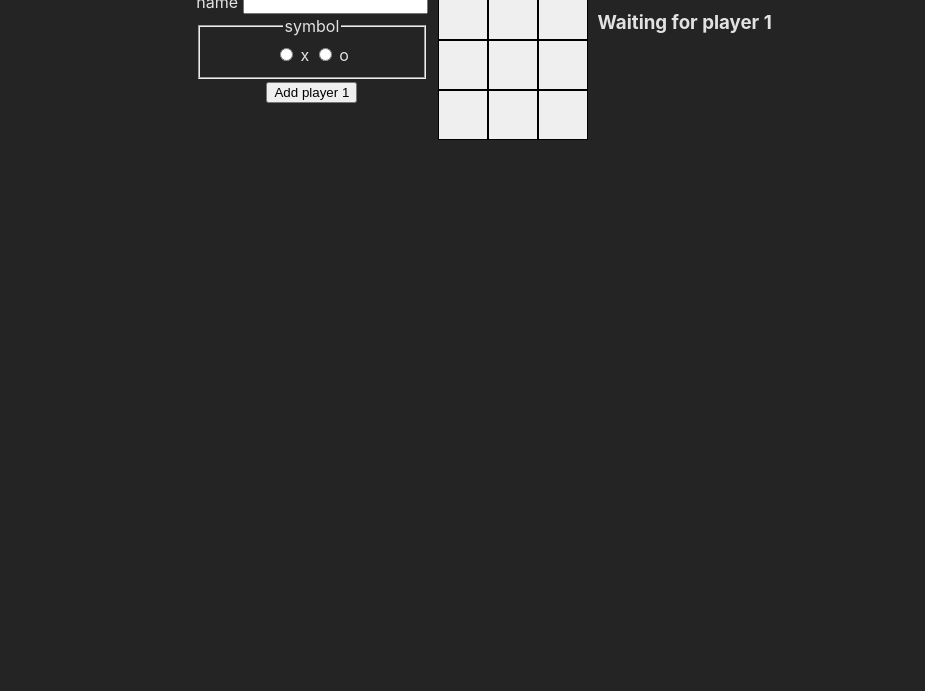
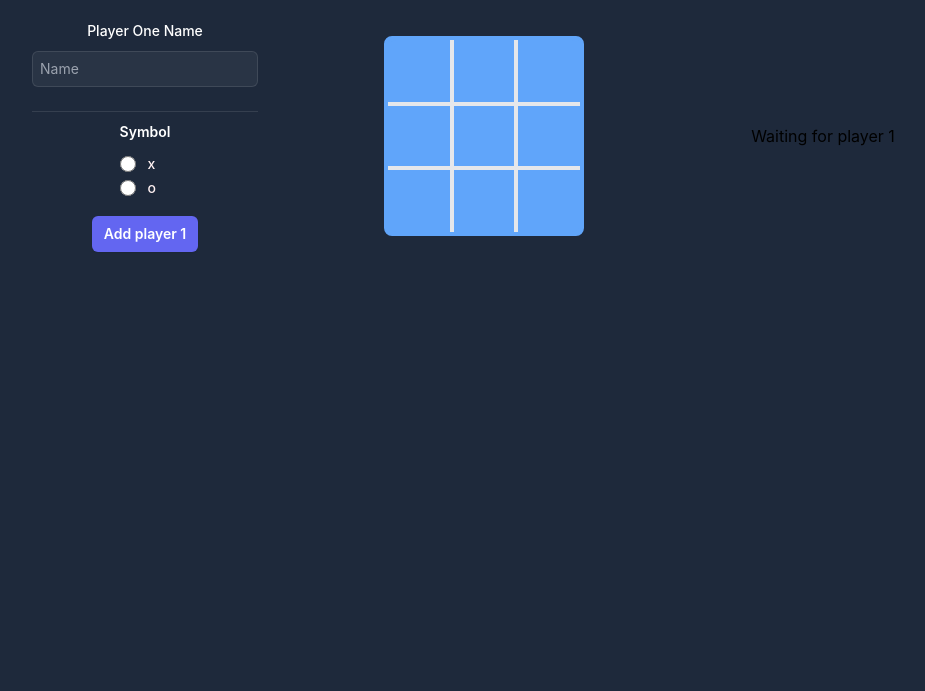
Before and after one commit to edensalt/tic-tac-toe, a website built with Vite: page index.html in a window 1280 px wide. Shown: the part 109-800 px from the top of the page, without its empty margins (156-1081 px from the left). Built offline with nearby package versions, Linux system fonts and the light colour scheme.

Commit message:
Add style for background, board and player 1 form

```diff
--- a/app.js
+++ b/app.js
@@ -64,7 +64,6 @@ const gameController = (function () {
     // Announce winner
 
     const decideWinner = () => {
-
       const boardRows = board.length;
 
       // Function to remove board and declare winner
@@ -156,6 +155,42 @@ const displayController = (function () {
         cellButton.textContent = cell;
         cellButton.dataset.row = rowIndex;
         cellButton.dataset.column = columnIndex;
+        cellButton.classList.add(
+          "rounded-none",
+          "bg-blue-200",
+          "border-2",
+          "border-solid",
+          "h-full",
+          "w-full",
+          "bg-blue-400",
+          "hover:bg-rose-200"
+        );
+
+        if (rowIndex === 0) {
+          cellButton.classList.add("border-t-0");
+          if (columnIndex === 0) {
+            cellButton.classList.add('rounded-tl-lg')
+          }
+        }
+        if (rowIndex === 2) {
+          cellButton.classList.add("border-b-0");
+          if (columnIndex === 2) {
+            cellButton.classList.add('rounded-br-lg')
+          }
+        }
+        if (columnIndex === 0) {
+          cellButton.classList.add("border-l-0");
+          if (rowIndex === 2) {
+            cellButton.classList.add('rounded-bl-lg')
+          }
+        }
+        if (columnIndex === 2) {
+          cellButton.classList.add("border-r-0");
+          if (rowIndex === 0) {
+            cellButton.classList.add('rounded-tr-lg')
+          }
+        }
+
         cellButton.addEventListener("click", handleClick);
         boardDiv.appendChild(cellButton);
       });
@@ -202,7 +237,7 @@ const getPLayers = (function () {
 
   function welcomePlayer1() {
     form1.style.display = "none";
-    const container = document.querySelector(".player1side");
+    const container = document.querySelector("#player1side");
     const welcome = document.createElement("h3");
     welcome.textContent = `Welcome to the game, ${playersArr[0].name}! Your symbol is ${playersArr[0].symbol}.`;
     container.appendChild(welcome);
@@ -222,7 +257,7 @@ const getPLayers = (function () {
 
   function welcomePlayer2() {
     form2.style.display = "none";
-    const container = document.querySelector(".player2side");
+    const container = document.querySelector("#player2side");
     const welcome = document.createElement("h3");
     welcome.textContent = `Welcome to the game, ${playersArr[1].name}! Your symbol is ${playersArr[1].symbol}.`;
     container.appendChild(welcome);
--- a/index.html
+++ b/index.html
@@ -7,25 +7,64 @@
     <title>Tic Tac Toe</title>
     <link rel="stylesheet" href="style.css" />
   </head>
-  <body>
-    <h1 id="title">Tic Tac Toe</h1>
-    <div id="players-board">
-      <div class="player1side">
-          <form id="player-one-form">
-            <label for="name">name</label>
-            <input type="text" id="player-one-name" name="name" />
-            <fieldset>
-              <legend>symbol</legend>
-              <input type="radio" id="x" name="player-one-symbol" value="x" />
-              <label for="x">x</label>
-              <input type="radio" id="o" name="player-one-symbol" value="o" />
-              <label for="o">o</label>
-            </fieldset>
-            <button type="submit" id="player-submit">Add player 1</button>
-          </form>
+  <body class="bg-slate-800 flex flex-col items-center text-center">
+    <h1 id="title" class="font-extrabold text-5xl my-10 text-rose-50">
+      Tic Tac Toe
+    </h1>
+    <div
+      id="players-board"
+      class="grid grid-cols-layout items-center justify-items-center"
+    >
+      <div id="player1side">
+        <form id="player-one-form" class="space-y-2 flex flex-col items-center">
+          <div
+            class="flex flex-col gap-x-6 gap-y-8 sm:grid-cols-6 border-b border-white/10 pb-6"
+          >
+            <div class="sm:col-span-4">
+              <label
+                for="name"
+                class="block text-sm font-medium leading-6 text-white"
+                >Player One Name</label
+              >
+              <div class="mt-2">
+                <div
+                  class="flex rounded-md bg-white/5 ring-1 ring-inset ring-white/10 focus-within:ring-2 focus-within:ring-inset focus-within:ring-indigo-500"
+                >
+                  <input
+                    type="text"
+                    id="player-one-name"
+                    name="name"
+                    autocomplete="given-name"
+                    class="flex-1 border-0 bg-transparent py-1.5 pl-2 text-white focus:ring-0 sm:text-sm sm:leading-6"
+                    placeholder="Name"
+                  />
+                </div>
+              </div>
+            </div>
+          </div>
+          <fieldset>
+            <legend class="text-sm font-semibold leading-6 text-white">
+              Symbol
+            </legend>
+            <div class="my-2">
+              <div class="flex items-center gap-x-3">
+                <input type="radio" id="x" name="player-one-symbol" value="x" class="h-4 w-4 border-white/10 bg-white/5 text-indigo-600 focus:ring-indigo-600 focus:ring-offset-gray-900"/>
+                <label for="x" class="block text-sm font-medium leading-6 text-rose-50">x</label>
+              </div>
+              <div class="flex items-center gap-x-3">
+                <input type="radio" id="o" name="player-one-symbol" value="o" class="h-4 w-4 border-white/10 bg-white/5 text-indigo-600 focus:ring-indigo-600 focus:ring-offset-gray-900"/>
+                <label for="o" class="block text-sm font-medium leading-6 text-rose-50">o</label>
+              </div>
+            </div>
+          </fieldset>
+          <button type="submit" id="player-submit" class="rounded-md bg-indigo-500 px-3 py-2 text-sm font-semibold text-white shadow-sm hover:bg-indigo-400 focus-visible:outline focus-visible:outline-2 focus-visible:outline-offset-2 focus-visible:outline-indigo-500">Add player 1</button>
+        </form>
       </div>
-      <div id="board"></div>
-      <div class="player2side">
+      <div
+        id="board"
+        class="grid box-border rounded-lg ml-5 mr-5 grid-rows-3 grid-cols-3 w-[200px] h-[200px] bg-blue-400 border-4 border-blue-400"
+      ></div>
+      <div id="player2side">
         <h3 id="waiting-message">Waiting for player 1</h3>
         <form id="player-two-form">
           <label for="name">name</label>
--- a/style.css
+++ b/style.css
@@ -1,12 +1,8 @@
+@tailwind base;
+@tailwind components;
+@tailwind utilities;
+
 :root {
-  font-family: Inter, system-ui, Avenir, Helvetica, Arial, sans-serif;
-  line-height: 1.5;
-  font-weight: 400;
-
-  color-scheme: light dark;
-  color: rgba(255, 255, 255, 0.87);
-  background-color: #242424;
-
   font-synthesis: none;
   text-rendering: optimizeLegibility;
   -webkit-font-smoothing: antialiased;
@@ -14,30 +10,9 @@
   -webkit-text-size-adjust: 100%;
 }
 
-body {
-  display: flex;
-  flex-direction: column;
-  align-items: center;
-  text-align: center;
-}
-
-#players-board {
-  display: flex;
-  align-items: start;
-}
-
-#board {
-  display: grid;
-  margin-left: 10px;
-  margin-right: 10px;
-  grid-template-rows: repeat(3, 50px);
-  grid-template-columns: repeat(3, 50px);
-  background: greenyellow;
-}
-
-#board > button {
+/* #board > button {
   border: solid 1px;
   padding: auto;
   height: 100%;
-  width: 100%;;
-}
+  width: 100%;
+} */
--- a/tailwind.config.js
+++ b/tailwind.config.js
@@ -1,8 +1,25 @@
 /** @type {import('tailwindcss').Config} */
 export default {
-  content: [],
+  content: ["./index.html", "./app.js"],
   theme: {
-    extend: {},
+    fontFamily: {
+      sans: [
+        "Inter",
+        "system-ui",
+        "Avenir",
+        "Helvetica",
+        "Arial",
+        "sans-serif",
+      ],
+    },
+    extend: {
+      colors: {
+        'bg-dark': '#242424',
+      },
+      gridTemplateColumns: {
+        'layout': '1fr 2fr 1fr',
+      },
+    },
   },
   plugins: [],
-}
+};
```
